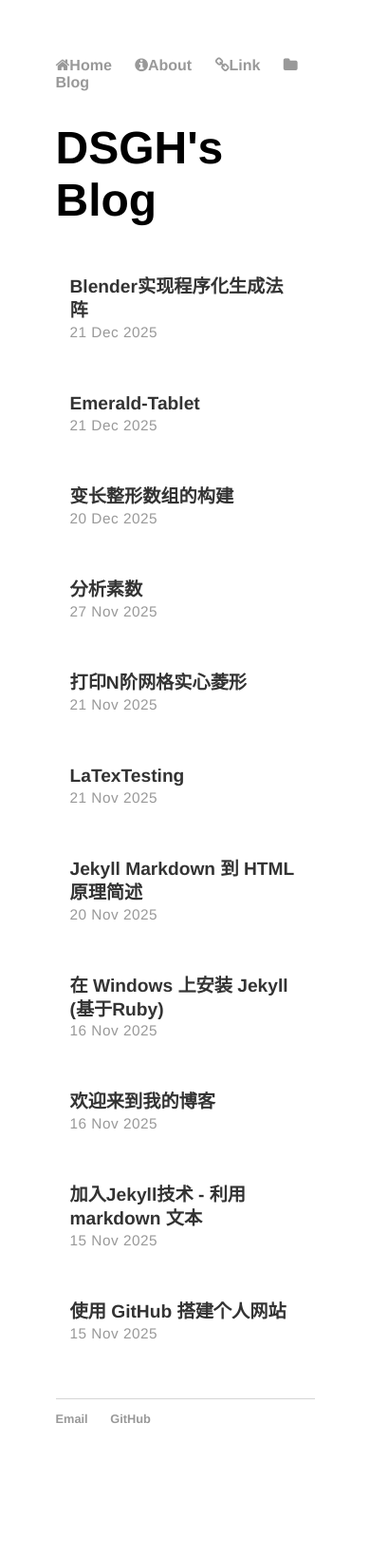
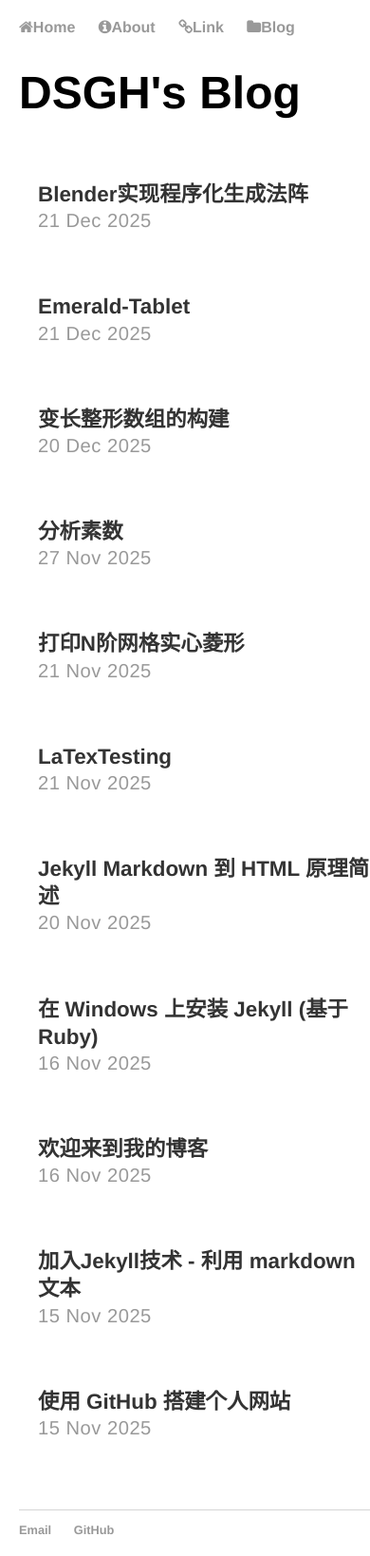
Before and after one commit to DSGHBC/DSGHBC.github.io, a Jekyll site: the page built from blog.md, in a window 390 px wide. Shown: the whole page at 95% size. Built offline with Jekyll 4.4.1, drawn with Linux system fonts in a browser that asks for light colours; before the commit the page ends 1561 px from its top, so only the background shows below that.

Commit message:
简易响应式设计about index

```diff
--- a/assets/css/main.css
+++ b/assets/css/main.css
@@ -136,7 +136,7 @@ ul.blog li:last-child {
 }
 
 /* 响应式设计 */
-@media (max-width: 768px) {
+/* @media (max-width: 768px) {
     .blog-container {
         margin: 30px 0;
     }
@@ -152,4 +152,11 @@ ul.blog li:last-child {
     .post-date {
         font-size: 0.8em;
     }
+} */
+
+@media (max-width: 768px) {
+    body {
+        width: 100%;
+        margin: 20px;
+    }
 }
```
